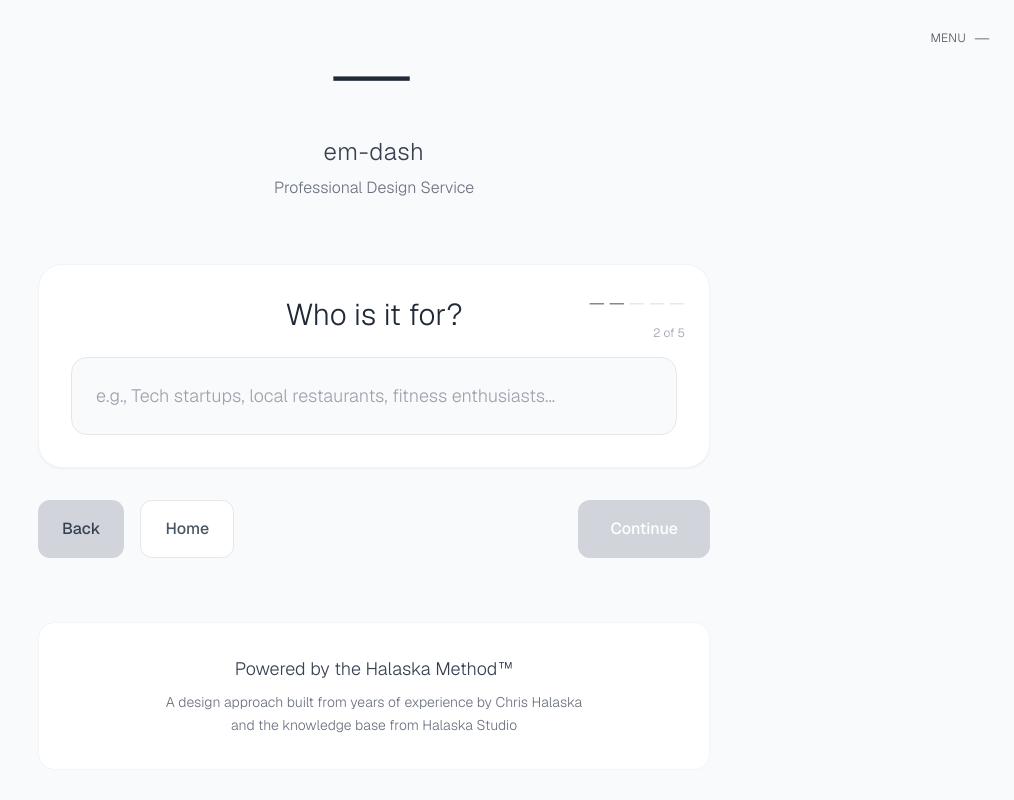
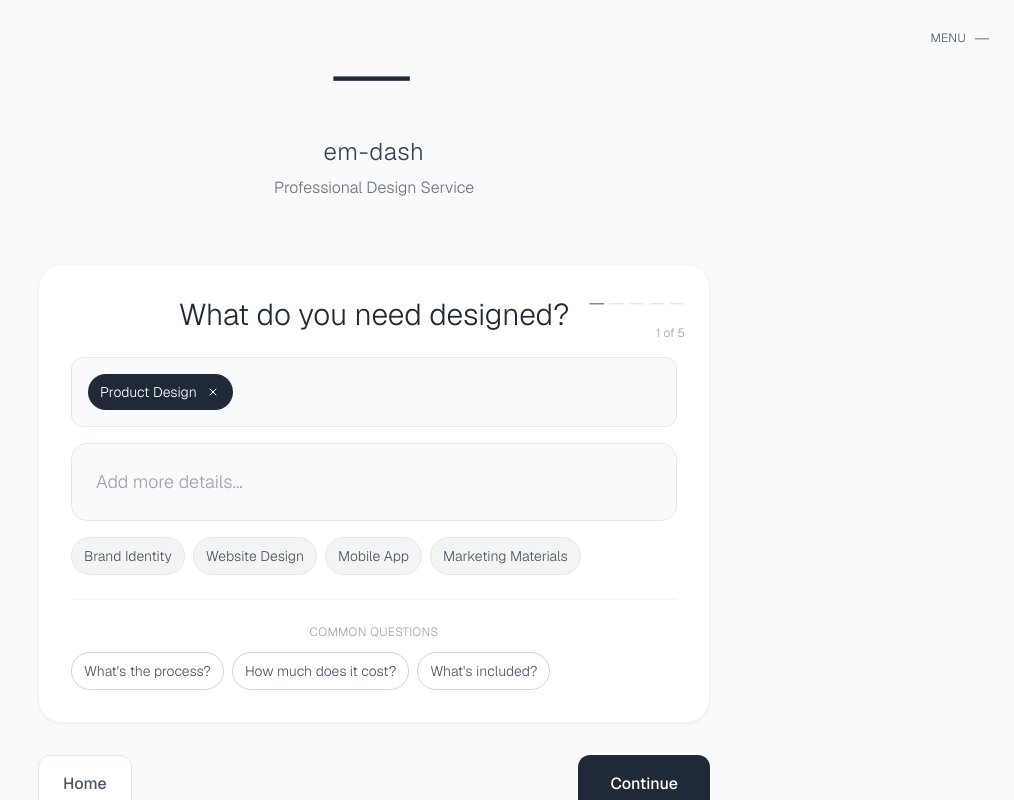
Before and after one commit to chalaska/design-service-website, a Next.js app: page / in a window 1280 px wide. Both pictures are taken after a click on the button "Product Design". Shown: the top 800 px of the page, without its empty margins (266-1280 px from the left). Built offline with nearby package versions, Linux system fonts and the light colour scheme.

Commit message:
Update index.tsx

```diff
--- a/pages/index.tsx
+++ b/pages/index.tsx
@@ -121,41 +121,42 @@ export default function Home() {
   const [showFAQResult, setShowFAQResult] = useState<{question: string, answer: string} | null>(null);
   const [hasStarted, setHasStarted] = useState(false);
   const [menuOpen, setMenuOpen] = useState(false);
+  const [selectedChips, setSelectedChips] = useState<string[]>([]);
+  const [availableChips, setAvailableChips] = useState<string[]>(questions[0].chips);
 
   const handleNext = () => {
-    if (currentInput.trim()) {
+    const finalInput = selectedChips.length > 0
+      ? [...selectedChips, currentInput].filter(Boolean).join(', ')
+      : currentInput.trim();
+
+    if (finalInput) {
       if (!hasStarted) setHasStarted(true);
 
       const currentKey = questions[currentQuestion].key;
       setProjectData(prev => ({
         ...prev,
-        [currentKey]: currentInput.trim()
+        [currentKey]: finalInput
       }));
 
       if (currentQuestion < questions.length - 1) {
         setCurrentQuestion(currentQuestion + 1);
         setCurrentInput('');
+        setSelectedChips([]);
+        setAvailableChips(questions[currentQuestion + 1]?.chips || []);
       }
     }
   };
 
-  const handleChipClick = (chipText: string) => {
-    setCurrentInput(chipText);
+  const handleChipSelect = (chipText: string) => {
     if (!hasStarted) setHasStarted(true);
 
-    // Auto-advance after chip selection
-    setTimeout(() => {
-      const currentKey = questions[currentQuestion].key;
-      setProjectData(prev => ({
-        ...prev,
-        [currentKey]: chipText
-      }));
+    setSelectedChips(prev => [...prev, chipText]);
+    setAvailableChips(prev => prev.filter(chip => chip !== chipText));
+  };
 
-      if (currentQuestion < questions.length - 1) {
-        setCurrentQuestion(currentQuestion + 1);
-        setCurrentInput('');
-      }
-    }, 300);
+  const handleChipRemove = (chipText: string) => {
+    setSelectedChips(prev => prev.filter(chip => chip !== chipText));
+    setAvailableChips(prev => [...prev, chipText]);
   };
 
   const handleKeyPress = (e: React.KeyboardEvent) => {
@@ -185,6 +186,8 @@ export default function Home() {
     });
     setCurrentInput('');
     setHasStarted(false);
+    setSelectedChips([]);
+    setAvailableChips(questions[0].chips);
   };
 
   if (showFAQResult) {
@@ -346,24 +349,46 @@ export default function Home() {
                   {questions[currentQuestion].question}
                 </h1>
 
+                {/* Selected chips in input area */}
+                {selectedChips.length > 0 && (
+                  <div className="flex flex-wrap gap-2 mb-4 p-4 bg-gray-50 rounded-xl border border-gray-200">
+                    {selectedChips.map((chip, index) => (
+                      <div
+                        key={index}
+                        className="flex items-center gap-2 bg-gray-800 text-white px-3 py-2 rounded-full text-sm font-light"
+                      >
+                        <span>{chip}</span>
+                        <button
+                          onClick={() => handleChipRemove(chip)}
+                          className="hover:bg-gray-700 rounded-full p-0.5 transition-colors"
+                        >
+                          <svg className="w-3 h-3" fill="none" stroke="currentColor" viewBox="0 0 24 24">
+                            <path strokeLinecap="round" strokeLinejoin="round" strokeWidth={2} d="M6 18L18 6M6 6l12 12" />
+                          </svg>
+                        </button>
+                      </div>
+                    ))}
+                  </div>
+                )}
+
                 <input
                   type={questions[currentQuestion].key === 'email' ? 'email' : 'text'}
                   value={currentInput}
                   onChange={(e) => setCurrentInput(e.target.value)}
                   onKeyPress={handleKeyPress}
-                  placeholder={questions[currentQuestion].placeholder}
+                  placeholder={selectedChips.length > 0 ? "Add more details..." : questions[currentQuestion].placeholder}
                   className="w-full text-lg p-6 border border-gray-200 rounded-2xl focus:border-gray-400 focus:outline-none transition-colors bg-gray-50 focus:bg-white font-light"
                   autoFocus
                 />
 
-                {/* Input Chips for first question */}
-                {currentQuestion === 0 && questions[currentQuestion].chips.length > 0 && (
+                {/* Available chips for first question */}
+                {currentQuestion === 0 && availableChips.length > 0 && (
                   <div className="mt-4">
                     <div className="flex flex-wrap gap-2">
-                      {questions[currentQuestion].chips.map((chip, index) => (
+                      {availableChips.map((chip, index) => (
                         <button
                           key={index}
-                          onClick={() => handleChipClick(chip)}
+                          onClick={() => handleChipSelect(chip)}
                           className="text-sm bg-gray-100 hover:bg-gray-200 text-gray-600 hover:text-gray-800 px-3 py-2 rounded-full transition-colors font-light border border-gray-200"
                         >
                           {chip}
@@ -418,7 +443,7 @@ export default function Home() {
 
                 <button
                   onClick={handleNext}
-                  disabled={!currentInput.trim()}
+                  disabled={!currentInput.trim() && selectedChips.length === 0}
                   className="bg-gray-800 hover:bg-gray-900 disabled:bg-gray-300 disabled:cursor-not-allowed text-white font-medium py-4 px-8 rounded-xl transition-all disabled:hover:scale-100"
                 >
                   {currentQuestion === questions.length - 1 ? 'Complete' : 'Continue'}
```
